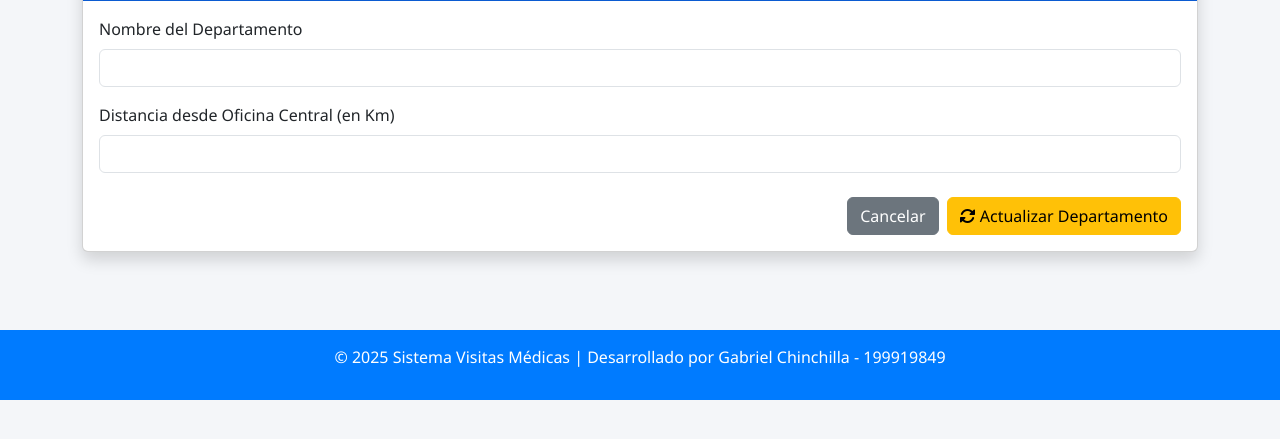
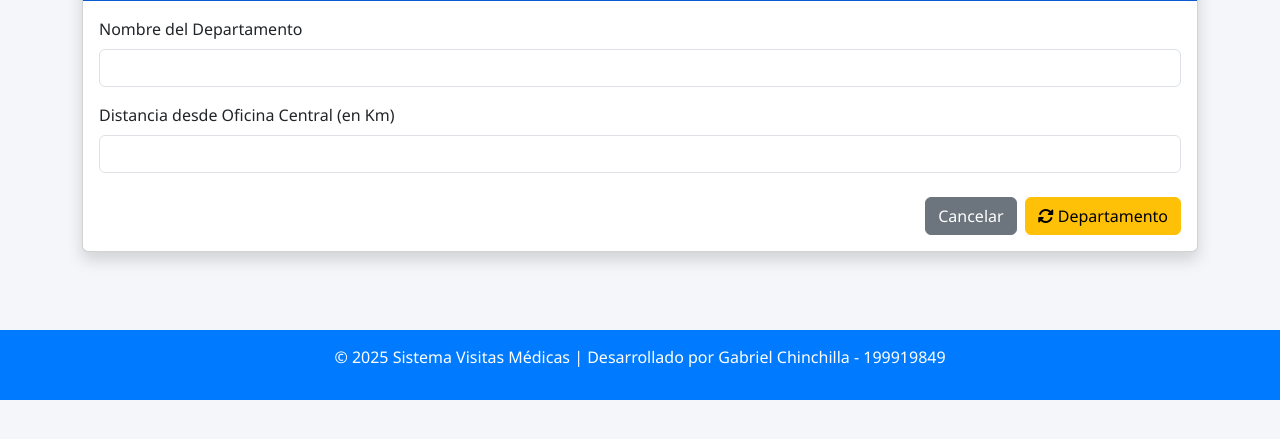
Before and after one commit to GabrielChinchilla-P/Pfinal, a CodeIgniter 4 app: the page made by app/Views/Departamento/edit.php in a window 1280 px wide. Shown: the part 148-587 px from the top of the page. Run offline with PHP 8.4 and a stand-in for CodeIgniter, Linux system fonts and the light colour scheme; the template is opened without the code that fills it, so the values that code supplies are empty; some libraries are stand-ins or nearby versions.

Commit message:
cambie nombre

```diff
--- a/app/Views/Departamento/edit.php
+++ b/app/Views/Departamento/edit.php
@@ -34,9 +34,9 @@
 
             <!-- Botones de Acción -->
             <div class="d-flex justify-content-end mt-4">
-                <a href="<?= base_url('departamenta'); ?>" class="btn btn-secondary me-2">Cancelar</a>
+                <a href="<?= base_url('departamento'); ?>" class="btn btn-secondary me-2">Cancelar</a>
                 <button type="submit" class="btn btn-warning">
-                    <i class="fa-solid fa-sync-alt"></i> Actualizar Departamento
+                    <i class="fa-solid fa-sync-alt"></i> Departamento
                 </button>
             </div>
 
```
